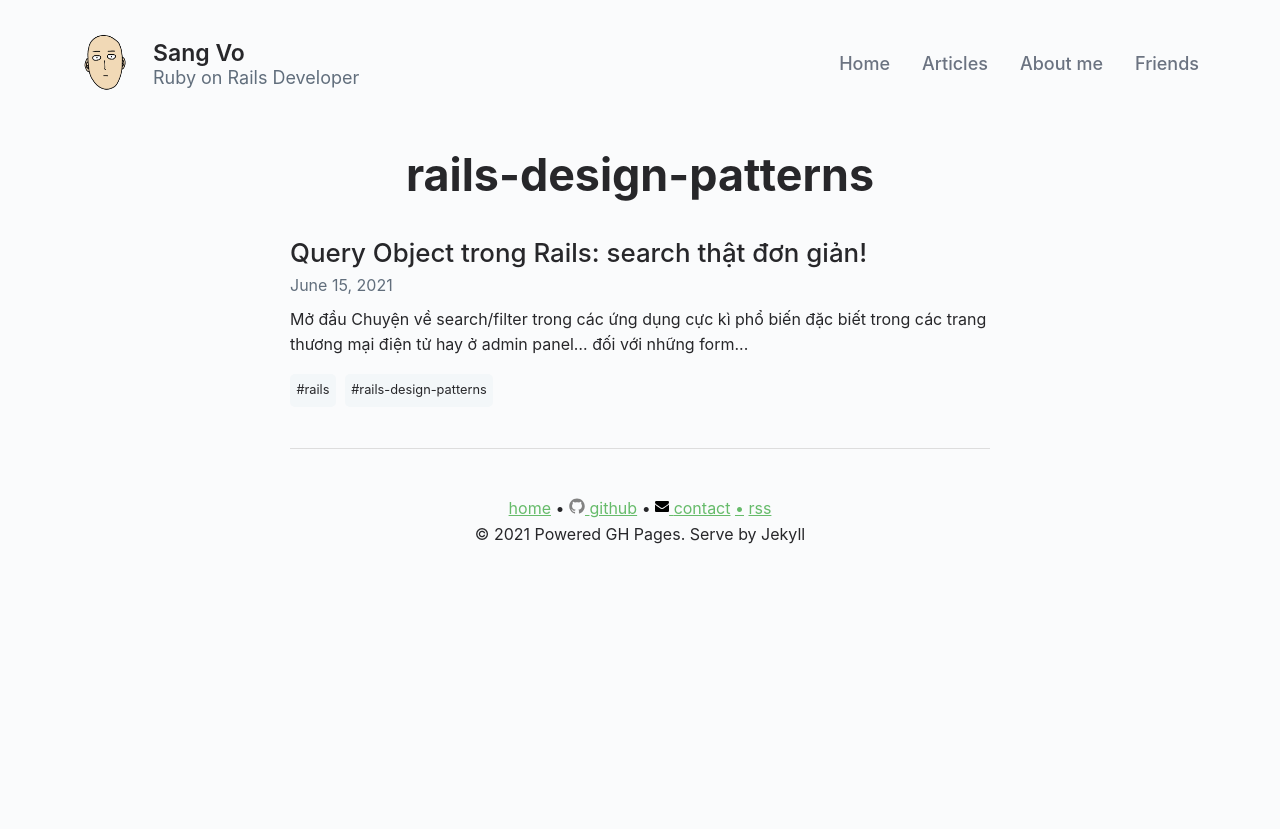
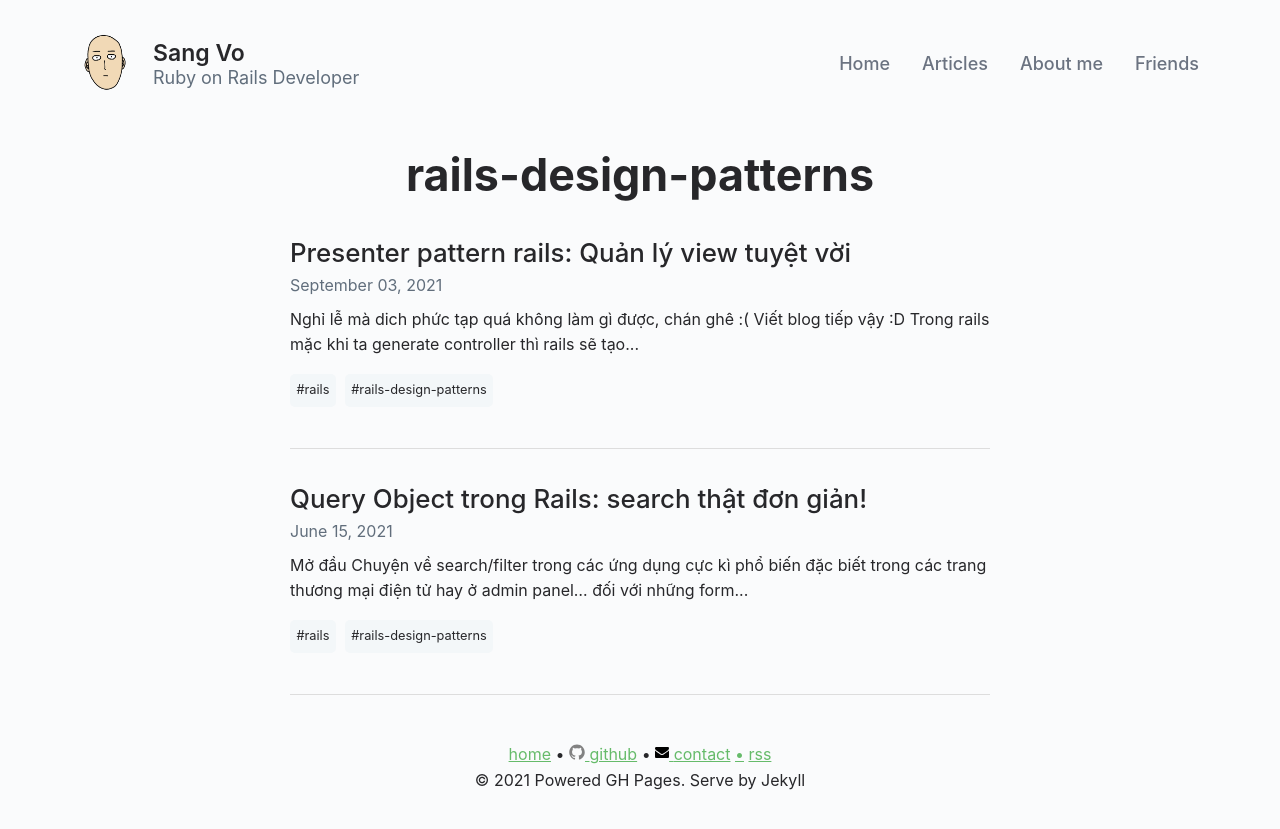
Before and after one commit to sangvo/myblog, a Jekyll site: the page built from tag/rails-design-patterns.md, in a window 1280 px wide. Shown: the top 829 px of the page. Built offline with Jekyll 4.4.1, drawn with Linux system fonts in a browser that asks for light colours.

Commit message:
fix: Tag Presenter pattern

```diff
--- a/_posts/2021-09-03-presenter-pattern-rails-quan-ly-view-tuyet-voi.md
+++ b/_posts/2021-09-03-presenter-pattern-rails-quan-ly-view-tuyet-voi.md
@@ -2,12 +2,13 @@
 layout: post
 title: 'Presenter pattern rails: Quản lý view tuyệt vời'
 date: 2021-09-03 20:42 +0700
-description:
+description: |
+  Presenter pattern giúp chúng ta quản lý data ở view thật sử tuyệt vời và dễ maintain hơn
 image:
 category:
-tags:
+tags: rails rails-design-patterns
 published: true
-sitemap: false
+sitemap: true
 comments: true
 toc: true
 series: "Rails design pattern"
```
